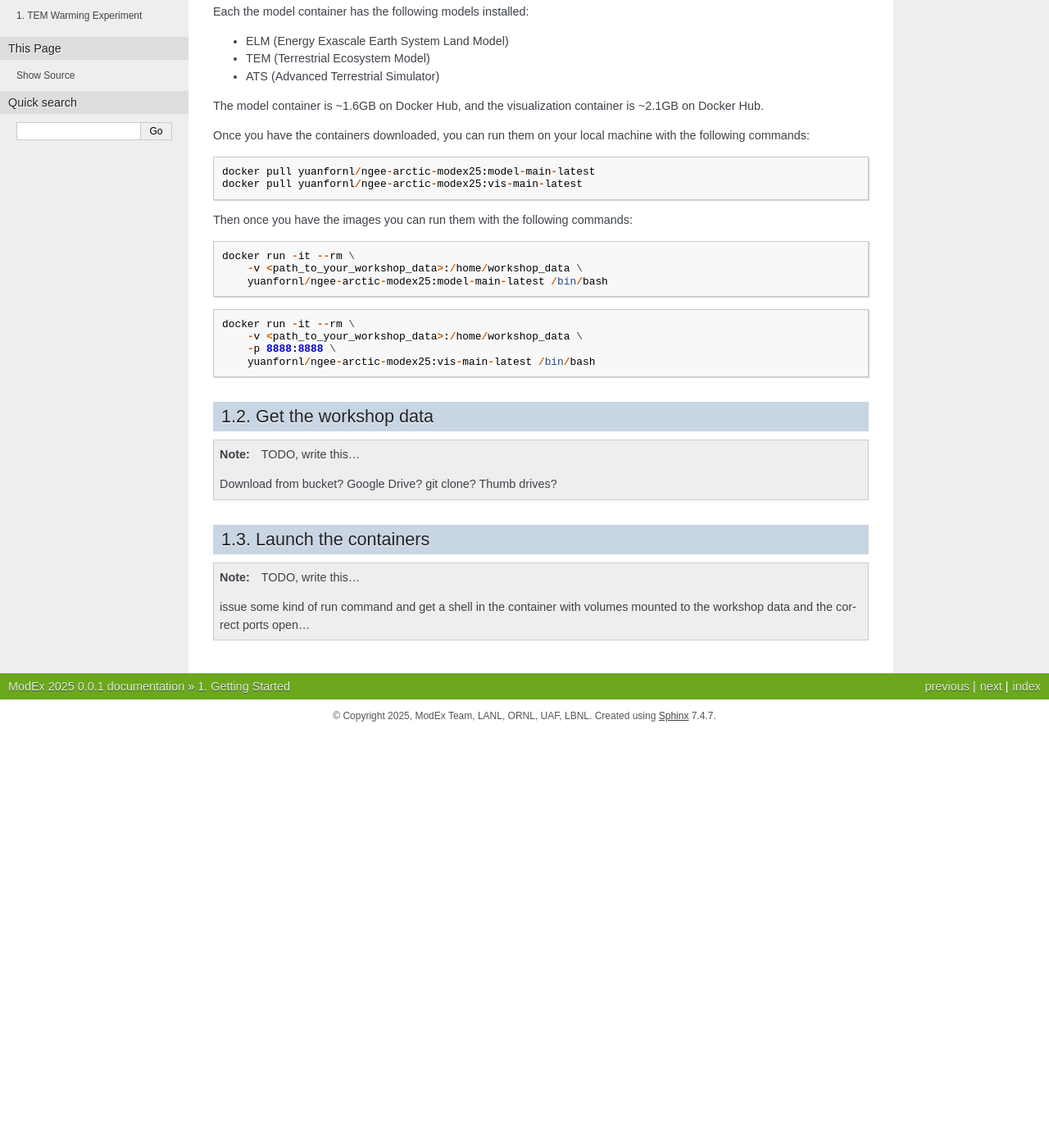
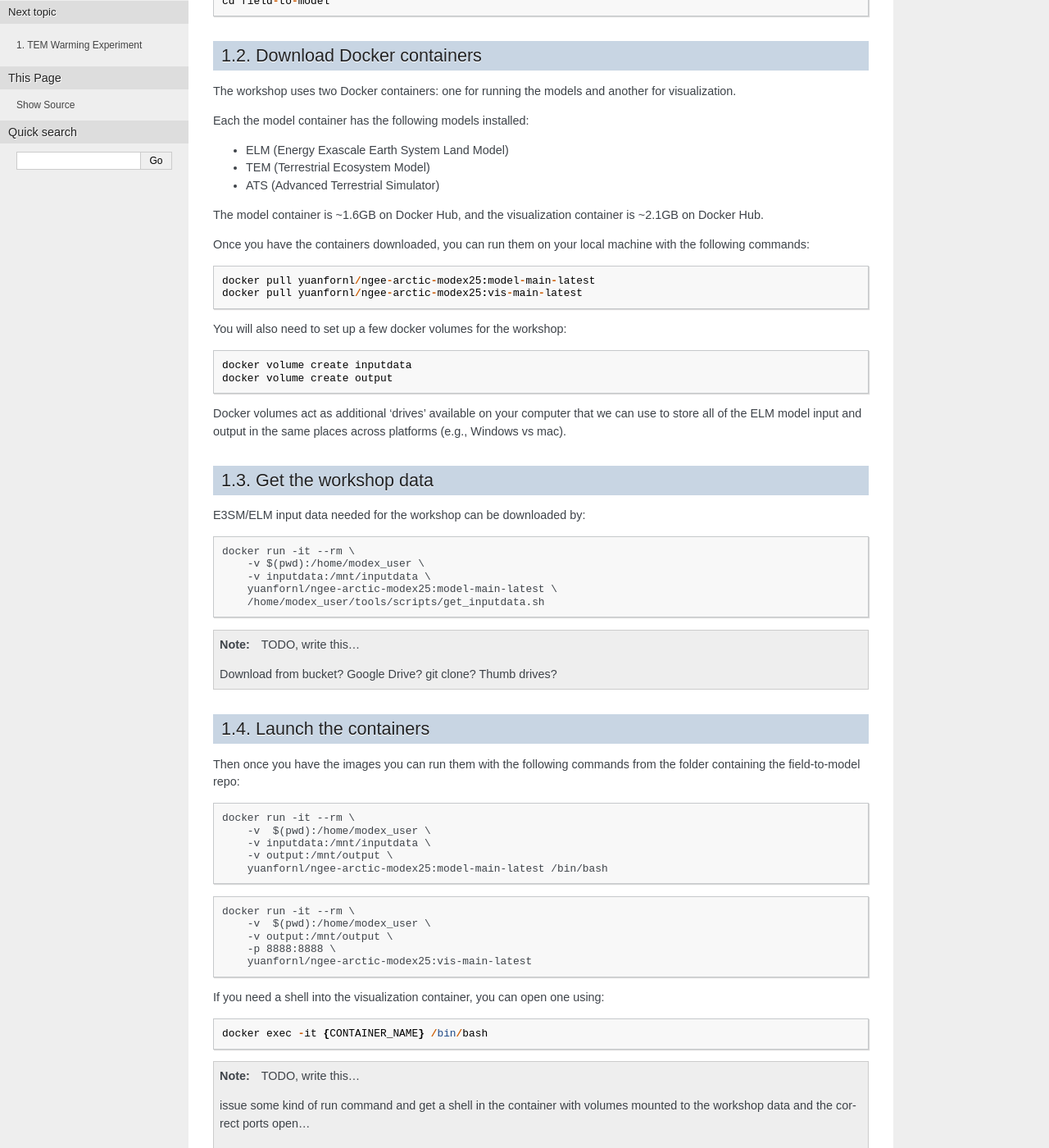
Before and after one commit to jsta/Field-to-Model, a Sphinx documentation site: the page built from docs/source/setup.rst, in a window 1280 px wide and 1400 px high, scrolled down 323 px. Shown: the whole window at 82% size. Built offline with Sphinx 7.4.7, drawn with Linux system fonts in a browser that asks for light colours; before the commit the page ends 1216 px from its top, so only the background shows below that; some of the changed text lies outside the part shown.

Commit message:
update startup instructions

```diff
--- a/docs/source/setup.rst
+++ b/docs/source/setup.rst
@@ -8,6 +8,14 @@ tools.
 We have pre-built Docker images for the models and visualization tools, which
 can be pulled from Docker Hub. However, if you prefer to build the images
 locally, instructions are provided in the developer section.
+
+Clone Field-to-Model repository for the workshop
+-------------------------------------------------
+
+.. code::
+
+    git clone --recurse-submodules https://github.com/ngee-arctic/field-to-model
+    cd field-to-model
 
 Download Docker containers
 ----------------------------
@@ -32,23 +40,29 @@ with the following commands:
     docker pull yuanfornl/ngee-arctic-modex25:model-main-latest
     docker pull yuanfornl/ngee-arctic-modex25:vis-main-latest
 
-Then once you have the images you can run them with the following commands:
+You will also need to set up a few docker volumes for the workshop:
+
+.. code::
+
+    docker volume create inputdata
+    docker volume create output
+
+Docker volumes act as additional 'drives' available on your computer that we
+can use to store all of the ELM model input and output in the same places across
+platforms (e.g., Windows vs mac).
+
+Get the workshop data
+------------------------------
+
+E3SM/ELM input data needed for the workshop can be downloaded by:
 
 .. code::
 
     docker run -it --rm \
-        -v <path_to_your_workshop_data>:/home/workshop_data \
-        yuanfornl/ngee-arctic-modex25:model-main-latest /bin/bash
-
-.. code::
-
-    docker run -it --rm \
-        -v <path_to_your_workshop_data>:/home/workshop_data \
-        -p 8888:8888 \
-        yuanfornl/ngee-arctic-modex25:vis-main-latest /bin/bash
-
-Get the workshop data
-------------------------------
+        -v $(pwd):/home/modex_user \
+        -v inputdata:/mnt/inputdata \
+        yuanfornl/ngee-arctic-modex25:model-main-latest \
+        /home/modex_user/tools/scripts/get_inputdata.sh
 
 .. note:: TODO, write this...
 
@@ -58,7 +72,36 @@ Get the workshop data
 Launch the containers
 ----------------------------
 
+Then once you have the images you can run them with the following commands
+from the folder containing the field-to-model repo:
+
+.. code::
+
+    docker run -it --rm \
+        -v  $(pwd):/home/modex_user \
+        -v inputdata:/mnt/inputdata \
+        -v output:/mnt/output \
+        yuanfornl/ngee-arctic-modex25:model-main-latest /bin/bash
+
+.. code::
+
+    docker run -it --rm \
+        -v  $(pwd):/home/modex_user \
+        -v output:/mnt/output \
+        -p 8888:8888 \
+        yuanfornl/ngee-arctic-modex25:vis-main-latest
+
+If you need a shell into the visualization container, you can open one using:
+
+.. code::
+
+    docker exec -it {CONTAINER_NAME} /bin/bash
+
 .. note:: TODO, write this...
 
     issue some kind of run command and get a shell in the container with
     volumes mounted to the workshop data and the correct ports open...
+
+    RPF - added information about this, but really what it needs is CONTAINER_NAME
+    which can be determined by `docker ps`. Alternative option would be to specify
+    the container name at container startup in the docker run commands.
```
Also changed, not shown: 1 other file.
